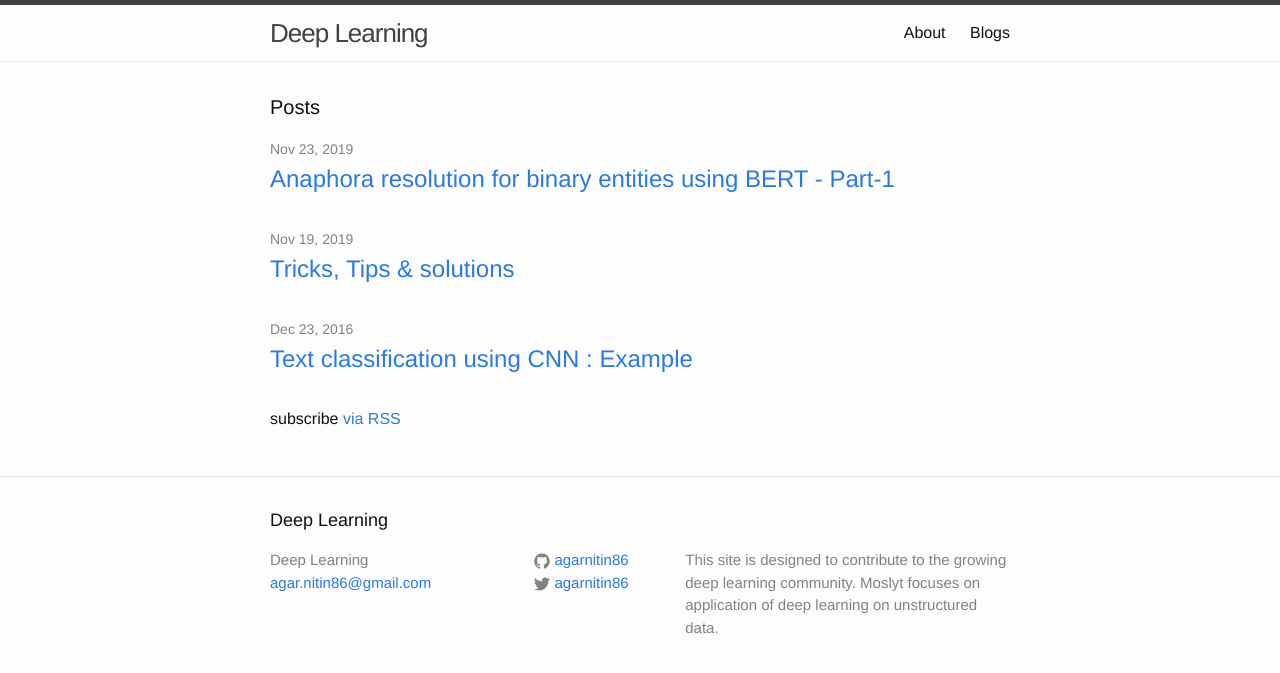
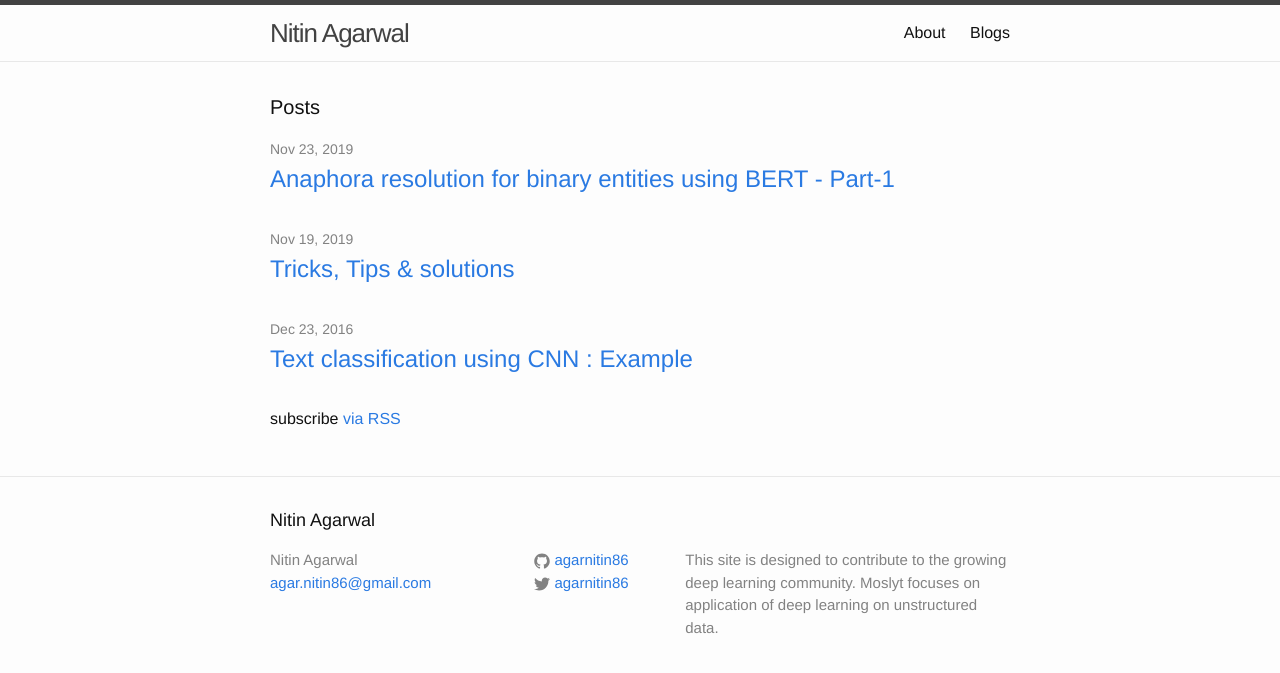
Before and after one commit to agarnitin86/agarnitin86.github.io, a Jekyll site: the page built from index.html, in a window 1280 px wide. Shown: the top 673 px of the page. Built offline with Jekyll 4.4.1, drawn with Linux system fonts in a browser that asks for light colours.

Commit message:
Update _config.yml

```diff
--- a/_config.yml
+++ b/_config.yml
@@ -1,5 +1,5 @@
 # Site settings
-title: Deep Learning
+title: Nitin Agarwal
 email: agar.nitin86@gmail.com
 description: > # this means to ignore newlines until "baseurl:"
   This site is designed to contribute to the growing deep learning community.
```
